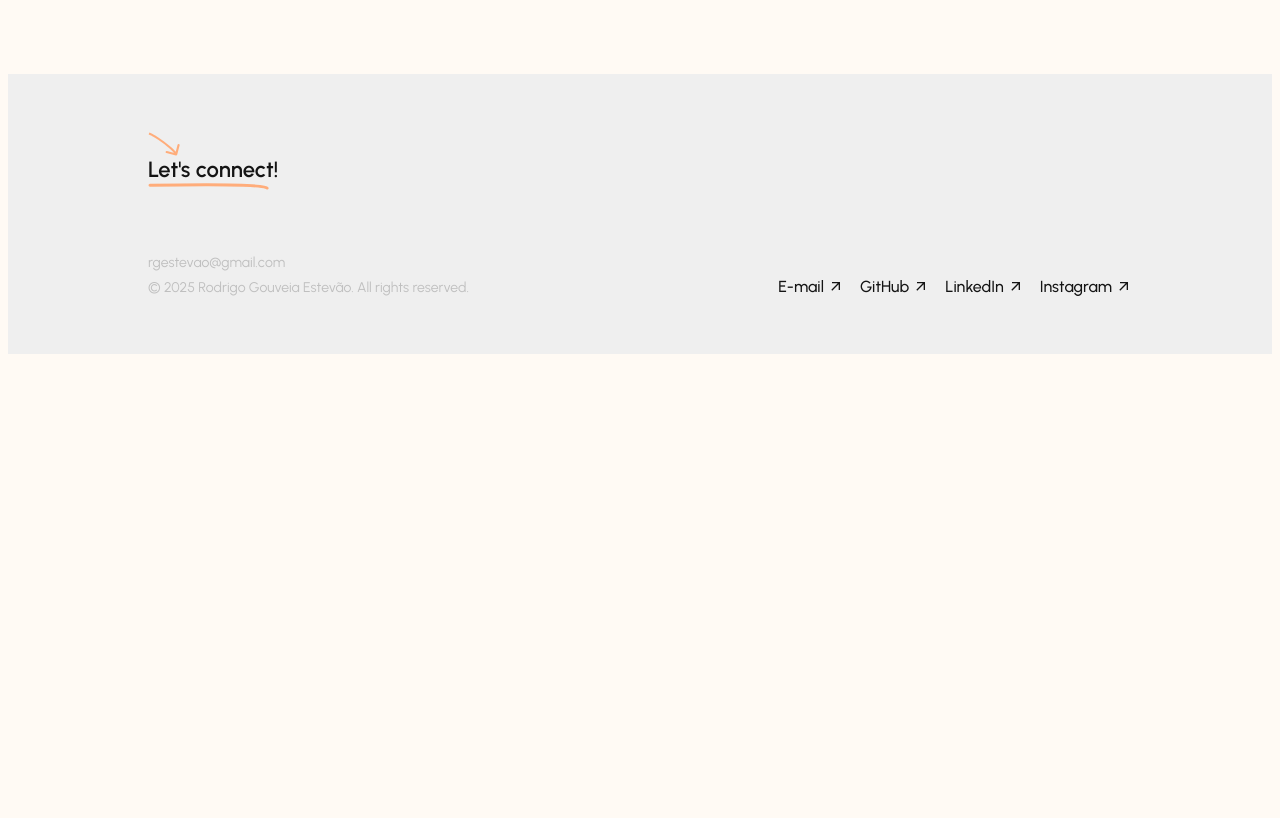
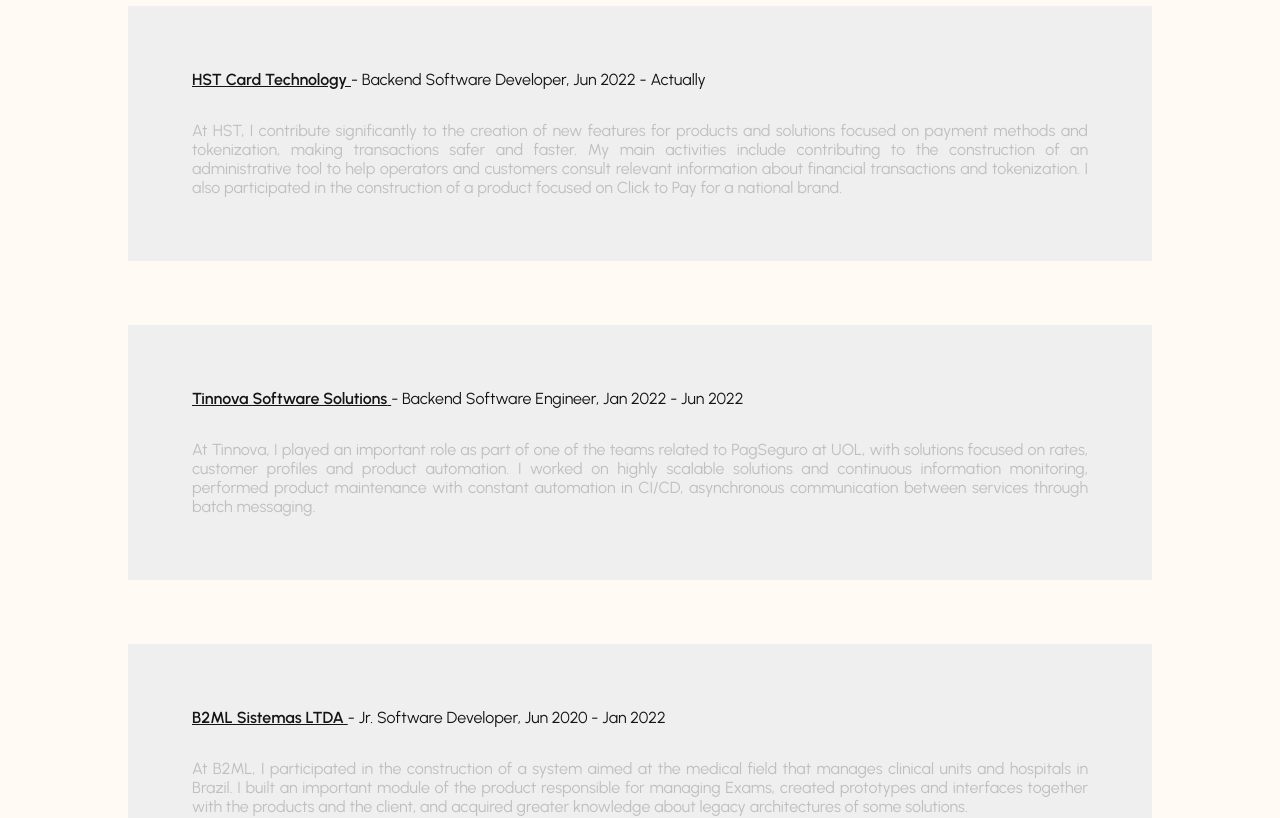
Before and after one commit to rodrigoge/rodrigoge.com.br, a Next.js app: page /about in a window 1280 px wide. Shown: the part 1060-1878 px from the top of the page. Before the commit the page ends 1422 px from the top, so only its background shows below. Built offline with nearby package versions, Linux system fonts and the light colour scheme.

Commit message:
feat: adding experience cards

```diff
--- a/src/app/about/page.tsx
+++ b/src/app/about/page.tsx
@@ -10,6 +10,7 @@
 import Image from "next/image";
 import aboutImage from '@/assets/about-image.png'
 import blueLineSvg from '@/assets/blue-line.svg'
+import ExperienceCard from "@/components/ExperienceCard/ExperienceCard";
 
 export default function About() {
     const { lang } = useLanguage()
@@ -57,6 +58,32 @@
                             className={styles.green_line}
                         />
                     </span>
+                    <div className={styles.experiences_cards}>
+                        <ExperienceCard
+                            company="HST Card Technology"
+                            employee="Backend Software Developer"
+                            startDate="Jun 2022"
+                            endDate={`${t.actually}`}
+                            url="https://hst.com.br/pt-br/"
+                            description={`${t.hstDescriptionEmployee}`}
+                        />
+                        <ExperienceCard
+                            company="Tinnova Software Solutions"
+                            employee="Backend Software Engineer"
+                            startDate="Jan 2022"
+                            endDate="Jun 2022"
+                            url="https://tinnova.com.br/"
+                            description={`${t.tinnovaDescriptionEmployee}`}
+                        />
+                        <ExperienceCard
+                            company="B2ML Sistemas LTDA"
+                            employee="Jr. Software Developer"
+                            startDate="Jun 2020"
+                            endDate="Jan 2022"
+                            url="https://www.b2ml.com.br/"
+                            description={`${t.b2mlDescriptionEmployee}`}
+                        />
+                    </div>
                 </section>
             </main>
             <Footer />
--- a/src/app/about/styles.module.scss
+++ b/src/app/about/styles.module.scss
@@ -64,7 +64,7 @@
     display: flex;
     flex-direction: row;
     justify-content: flex-start;
-    padding: 20px 380px;
+    padding: 80px 380px;
 
     @media (max-width: 1366px) {
         padding: 0 120px;
@@ -73,6 +73,9 @@
 
 .experiences {
     padding: 20px 380px;
+    display: flex;
+    flex-direction: column;
+    gap: 20px;
 
     .experiences_title {
         display: flex;
@@ -89,6 +92,11 @@
             justify-content: flex-end;
             margin-top: -10px;
         }
+
+        @media (max-width: 768px) {
+            padding: 20px 20px;
+            align-items: center;
+        }
     }
 
     @media (max-width: 1366px) {
@@ -104,4 +112,11 @@
             align-items: center;
         }
     }
+
+    .experiences_cards {
+        display: flex;
+        flex-direction: column;
+        gap: 64px;
+        margin-top: 32px;
+    }
 }
--- /dev/null
+++ b/src/components/ExperienceCard/ExperienceCard.module.scss
@@ -0,0 +1,30 @@
+@use '../../styles/colors.scss';
+
+.experience_container {
+    display: flex;
+    flex-direction: column;
+    background-color: var(--background-shadow);
+    padding: 64px;
+    border: 6px;
+
+    .experience_title {
+        color: var(--text-details);
+
+        a {
+            font-weight: 600;
+            color: var(--text-details);
+            transition: 0.3s;
+
+            &:hover {
+                opacity: 0.5;
+            }
+        }
+    }
+
+    .experience_description {
+        display: flex;
+        flex-direction: column;
+        margin-top: 32px;
+        text-align: justify;
+    }
+}
--- /dev/null
+++ b/src/components/ExperienceCard/ExperienceCard.tsx
@@ -0,0 +1,32 @@
+import Link from 'next/link';
+import styles from './ExperienceCard.module.scss';
+
+type ExperienceCardProps = {
+    company: string
+    employee: string
+    startDate: string
+    endDate: string
+    url: string
+    description: string
+}
+
+export default function ExperienceCard({
+    company,
+    employee,
+    startDate,
+    endDate,
+    url,
+    description
+}: ExperienceCardProps) {
+    return (
+        <div className={styles.experience_container}>
+            <span className={styles.experience_title}>
+                <Link href={url} target='_blank'>{company} </Link>
+                - {employee}, {startDate} - {endDate}
+            </span>
+            <span className={styles.experience_description}>
+                {description}
+            </span>
+        </div>
+    )
+}
--- a/src/translations/en/home.json
+++ b/src/translations/en/home.json
@@ -25,11 +25,11 @@
 	"andMy": "and my ",
 	"professionalCareer": "professional career",
 	"firstAboutText": "I have been working as a Software Developer for over 5 years. My greatest motivation is to use development to ",
-	"positively": "positively",
+	"positively": "positively ",
 	"secondAboutText": "impact people's lives, from problem-solving to building innovative solutions. With extensive experience in ",
 	"development": "development ",
 	"thirdAboutText": "I have a greater focus on building ",
-	"backend": "back-end",
+	"backend": "back-end ",
 	"fourthAboutText": "solutions, using best practices and principles to develop highly scalable and secure solutions.",
 	"fifthAboutText": "In recent years, I have gained significant experience working on large-scale systems for over",
 	"latinAmerica": "19 countries in Latin America ",
@@ -38,5 +38,9 @@
 	"sevethAboutText": "among others, handling an average of",
 	"requestPerDay": "500,000 requests per day. ",
 	"lastAboutText": "With a great capacity for understanding and teaching, I was able to participate in supporting and assisting coworkers, disseminating knowledge and supporting the development of my team as a whole. I believe that this was crucial to the success of the projects I worked on, as well as to the consecutive advances in my career.",
-	"myProfessionalExperiences": "My Professional Experiences"
+	"myProfessionalExperiences": "My Professional Experiences",
+	"actually": "Actually",
+	"hstDescriptionEmployee": "At HST, I contribute significantly to the creation of new features for products and solutions focused on payment methods and tokenization, making transactions safer and faster. My main activities include contributing to the construction of an administrative tool to help operators and customers consult relevant information about financial transactions and tokenization. I also participated in the construction of a product focused on Click to Pay for a national brand.",
+	"tinnovaDescriptionEmployee": "At Tinnova, I played an important role as part of one of the teams related to PagSeguro at UOL, with solutions focused on rates, customer profiles and product automation. I worked on highly scalable solutions and continuous information monitoring, performed product maintenance with constant automation in CI/CD, asynchronous communication between services through batch messaging.",
+	"b2mlDescriptionEmployee": "At B2ML, I participated in the construction of a system aimed at the medical field that manages clinical units and hospitals in Brazil. I built an important module of the product responsible for managing Exams, created prototypes and interfaces together with the products and the client, and acquired greater knowledge about legacy architectures of some solutions."
 }
--- a/src/translations/pt/home.json
+++ b/src/translations/pt/home.json
@@ -38,5 +38,9 @@
 	"sevethAboutText": " entre outros, lidando com uma média de ",
 	"requestPerDay": "500.000 requisições por dia. ",
 	"lastAboutText": "Com grande capacidade de compreensão e ensino, pude participar apoiando e auxiliando colegas de trabalho, disseminando conhecimento e apoiando o desenvolvimento da minha equipe como um todo. Acredito que isso foi crucial para o sucesso dos projetos em que trabalhei, bem como para os avanços consecutivos na minha carreira.",
-	"myProfessionalExperiences": "Minhas Experiências Profissionais"
+	"myProfessionalExperiences": "Minhas Experiências Profissionais",
+	"actually": "Atualmente",
+	"hstDescriptionEmployee": "Na HST, contribuo significativamente para a criação de novas funcionalidades para produtos e soluções focados em meios de pagamento e tokenização, tornando as transações mais seguras e rápidas. Como principais atividades, contribuo para a construção de uma ferramenta administrativa para auxiliar operadores e clientes a consultar informações relevantes sobre transações financeiras e tokenização. Também participei da construção de um produto focado em Click to Pay para uma marca nacional.",
+	"tinnovaDescriptionEmployee": "Na Tinnova, desempenhei um papel importante como parte de uma das equipes relacionadas ao PagSeguro na UOL, com soluções focadas em tarifas, perfis de clientes e automação de produtos. Atuei em soluções de alta escalabilidade e monitoramento contínuo de informações, realizei a manutenção de produtos com automação constante em CI/CD, comunicação assíncrona entre serviços por meio de envio de mensagens em lote.",
+	"b2mlDescriptionEmployee": "Na B2ML, participei da construção de um sistema voltado para a área médica que gerencia unidades clínicas e hospitais no Brasil. Construí um módulo importante do produto responsável pela gestão de Exames, criei protótipos e interfaces em conjunto com os produtos e o cliente, adquiri maior conhecimento sobre arquiteturas legadas de algumas soluções."
 }
```
